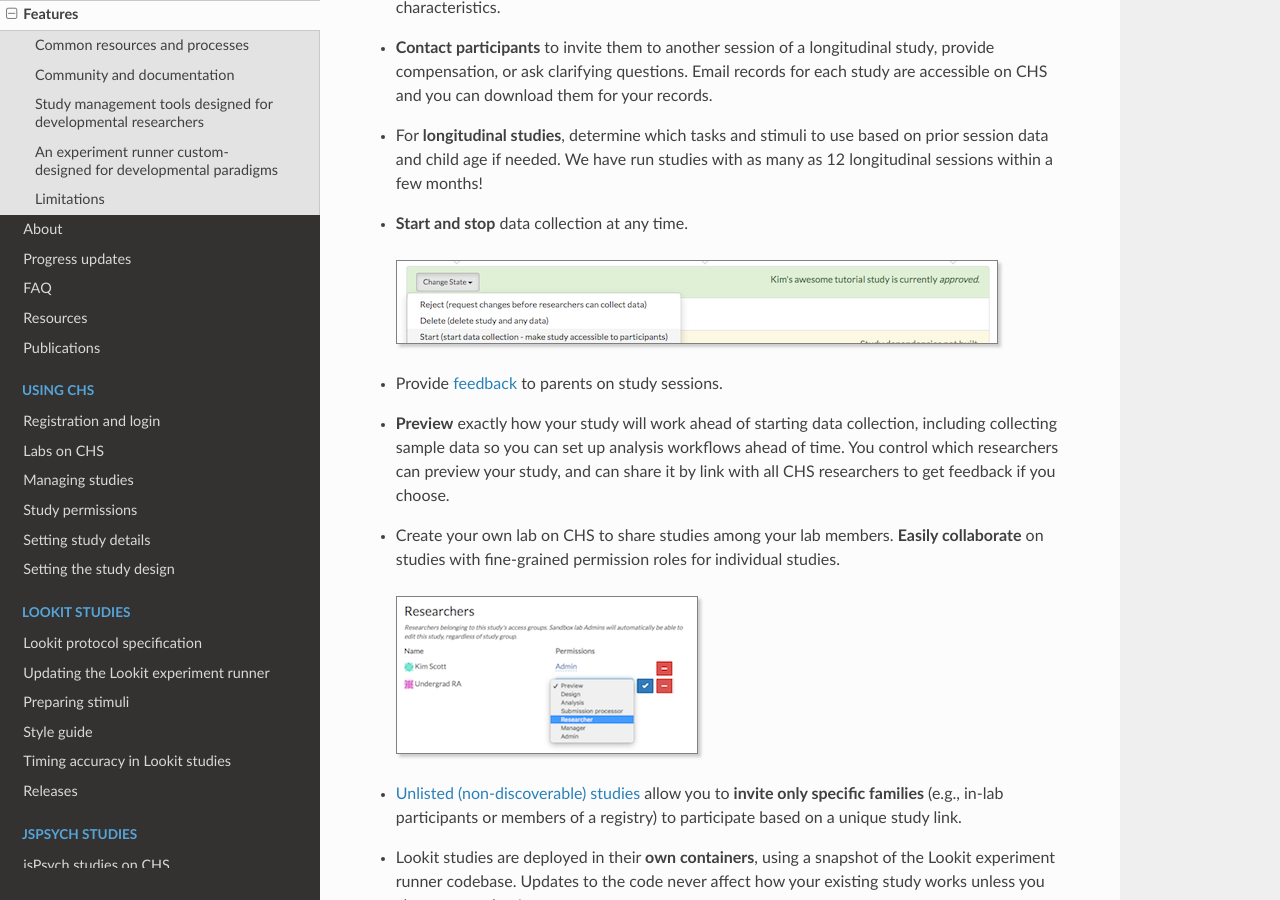
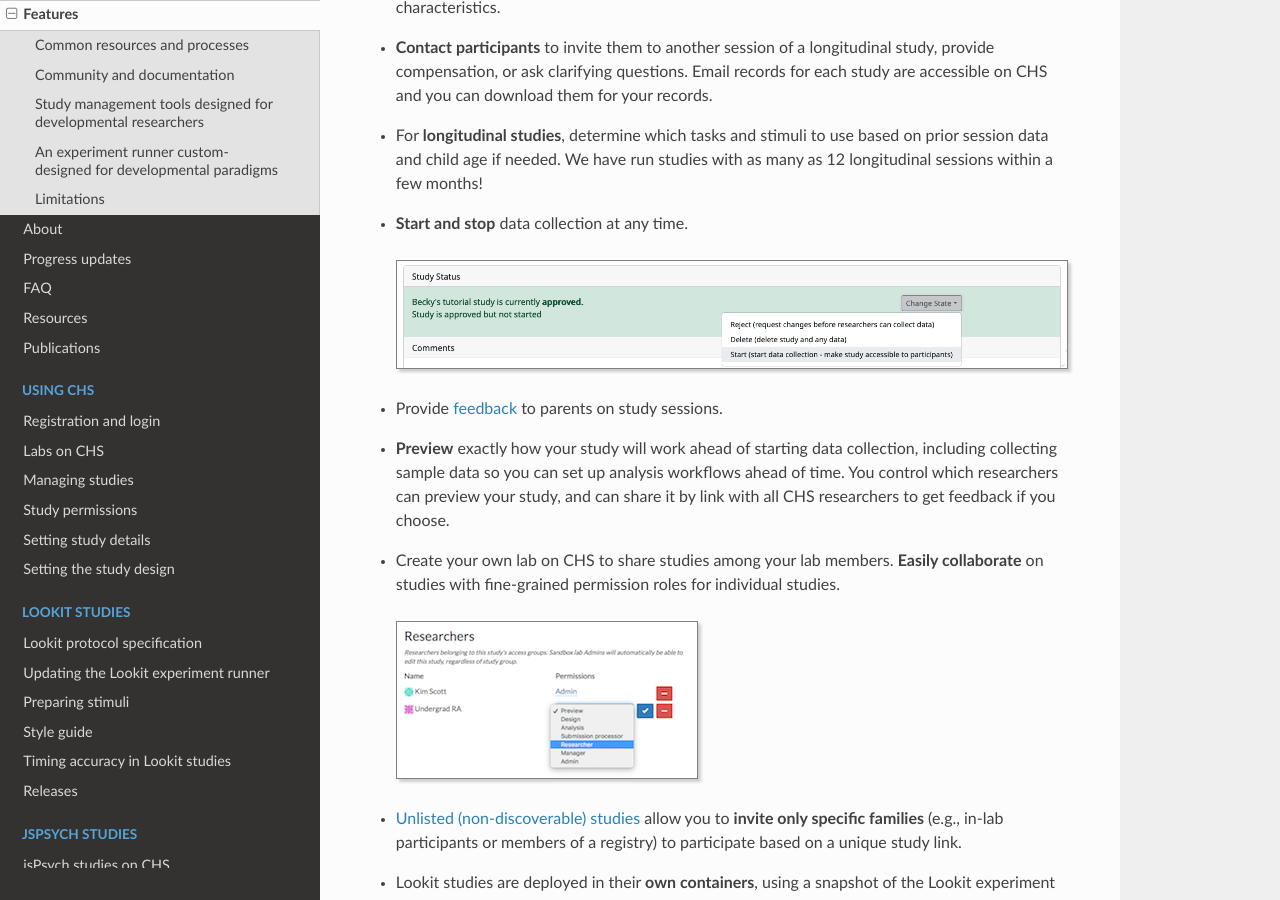
Before and after one commit to lookit/lookit-docs, a Sphinx documentation site: the page built from docs/source/features.rst, in a window 1280 px wide and 900 px high, scrolled down 2501 px. Built offline with Sphinx 7.4.7 and the Read the Docs theme 3.1.0, drawn with Linux system fonts in a browser that asks for light colours.

Commit message:
remove duplicate study status image and use tutorial image instead

```diff
--- a/docs/source/features.rst
+++ b/docs/source/features.rst
@@ -80,7 +80,7 @@
 
 - **Start and stop** data collection at any time.
 
-  .. image:: _static/img/wiki/study_start.png
+  .. image:: _static/img/tutorial/study_start.png
      :alt: study status change screenshot
 
 - Provide :ref:`feedback <leaving_feedback>` to parents on study sessions.
```
Also changed, not shown: docs/source/_static/img/wiki/study_start.png (deleted).
